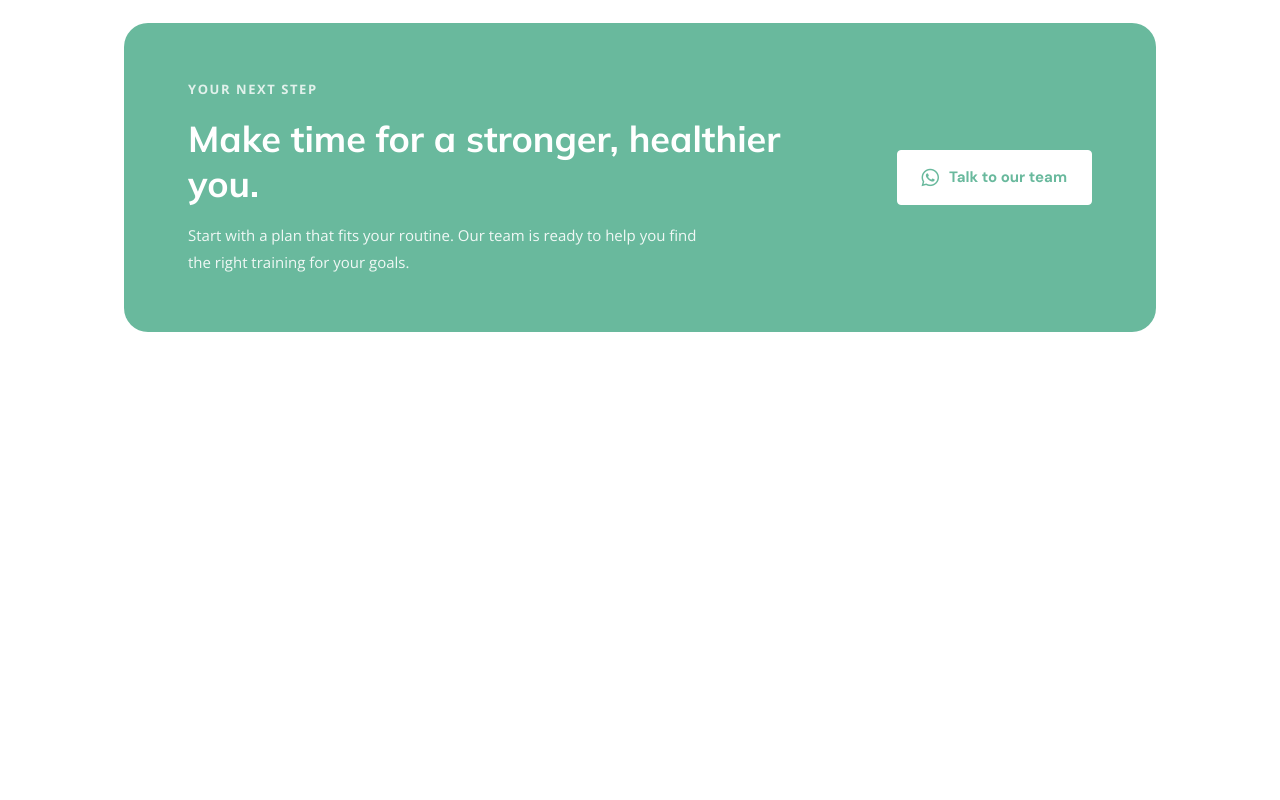
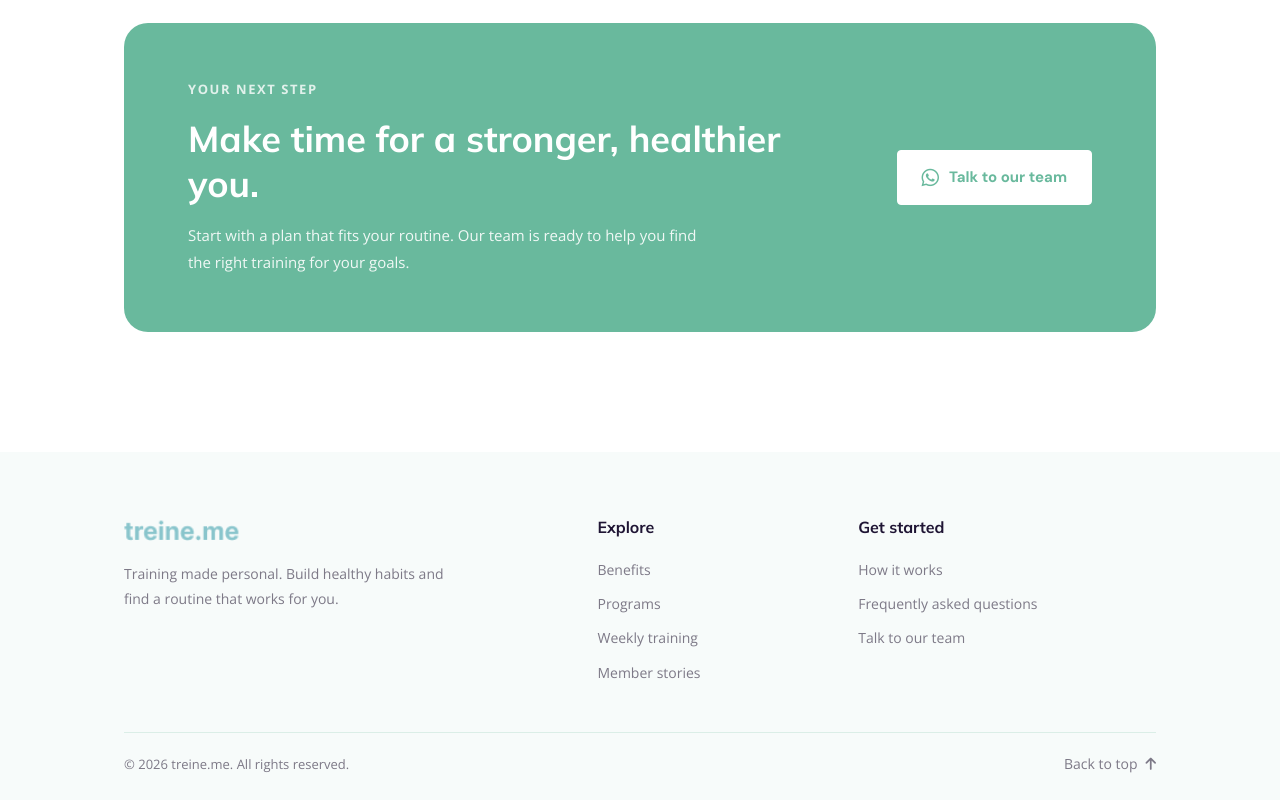
Before and after one commit to dev-mehedihassan/treine.me, a plain HTML site: page index.html in a window 1280 px wide. Shown: the part 4526-5326 px from the top of the page. Before the commit the page ends 4978 px from the top, so only its background shows below. Drawn offline with nearby package versions, Linux system fonts and the light colour scheme.

Commit message:
footer section added

```diff
--- a/css/style.css
+++ b/css/style.css
@@ -799,43 +799,81 @@ h1,h2,h3,h4,h5,h6,p{
 }
 /* ==== Call To Action Section Style End ==== */
 
-@media (max-width: 768px) {
-  #training_schedule {
-    padding: 64px 0 80px;
+/* ==== Footer Section Style Start ==== */
+#footer {
+  padding: 64px 0 24px;
+  background: #F7FBFA;
 }
 
-  #faq {
-    padding-bottom: 80px;
+.footer_main {
+  display: grid;
+  grid-template-columns: 2fr 1fr 1.4fr;
+  gap: 48px;
+  padding-bottom: 48px;
 }
 
-  .schedule_header {
-    align-items: flex-start;
-    flex-direction: column;
-    gap: 16px;
-    margin-bottom: 32px;
+.footer_brand img {
+  display: block;
+  width: 120px;
+  height: auto;
+  margin-bottom: 20px;
 }
 
-  .schedule_header h2 {
-    font-size: 32px;
+.footer_brand > p {
+  max-width: 320px;
+  color: #7D7987;
+  font-family: "Open Sans", sans-serif;
+  font-size: 14px;
+  line-height: 180%;
 }
 
-  .schedule_grid {
-    grid-template-columns: 1fr;
+.footer_column h2 {
+  margin-bottom: 20px;
+  color: #1F1534;
+  font-size: 16px;
+  font-weight: 700;
+  line-height: 140%;
 }
 
-  .schedule_card > p {
-    min-height: 0;
+.footer_column ul {
+  display: flex;
+  flex-direction: column;
+  gap: 12px;
 }
 
-  .faq_header h2 {
-    font-size: 32px;
+.footer_column a,
+.footer_bottom a {
+  color: #7D7987;
+  font-family: "Open Sans", sans-serif;
+  font-size: 14px;
+  line-height: 160%;
+  transition: color 0.2s ease;
 }
 
-  .faq_item {
-    padding: 20px 8px;
+.footer_column a:hover,
+.footer_bottom a:hover {
+  color: #69B99D;
 }
 
-  .faq_item summary {
-    font-size: 16px;
+.footer_bottom {
+  display: flex;
+  align-items: center;
+  justify-content: space-between;
+  gap: 20px;
+  padding-top: 20px;
+  border-top: 1px solid rgba(105, 185, 157, 0.2);
 }
+
+.footer_bottom p {
+  color: #7D7987;
+  font-family: "Open Sans", sans-serif;
+  font-size: 13px;
+  line-height: 160%;
 }
+
+.footer_bottom a {
+  display: inline-flex;
+  align-items: center;
+  gap: 8px;
+}
+/* ==== Footer Section Style End ==== */
--- a/index.html
+++ b/index.html
@@ -397,5 +397,47 @@
       </div>
     </section>
     <!-- ==== Call To Action Section End ==== -->
+
+    <!-- ==== Footer Section Start ==== -->
+    <footer id="footer">
+      <div class="container">
+        <div class="footer_main">
+          <div class="footer_brand">
+            <a href="#navbar" aria-label="treine.me home">
+              <img src="./images/logo.png" alt="treine.me" />
+            </a>
+            <p>
+              Training made personal. Build healthy habits and find a routine
+              that works for you.
+            </p>
+          </div>
+
+          <div class="footer_column">
+            <h2>Explore</h2>
+            <ul>
+              <li><a href="#features">Benefits</a></li>
+              <li><a href="#programs">Programs</a></li>
+              <li><a href="#training_schedule">Weekly training</a></li>
+              <li><a href="#testimonials">Member stories</a></li>
+            </ul>
+          </div>
+
+          <div class="footer_column">
+            <h2>Get started</h2>
+            <ul>
+              <li><a href="#journey">How it works</a></li>
+              <li><a href="#faq">Frequently asked questions</a></li>
+              <li><a href="#join_now">Talk to our team</a></li>
+            </ul>
+          </div>
+        </div>
+
+        <div class="footer_bottom">
+          <p>&copy; 2026 treine.me. All rights reserved.</p>
+          <a href="#navbar">Back to top <i class="fa-solid fa-arrow-up" aria-hidden="true"></i></a>
+        </div>
+      </div>
+    </footer>
+    <!-- ==== Footer Section End ==== -->
   </body>
 </html>
```
Lines whose indentation alone changed are shown as unchanged.
